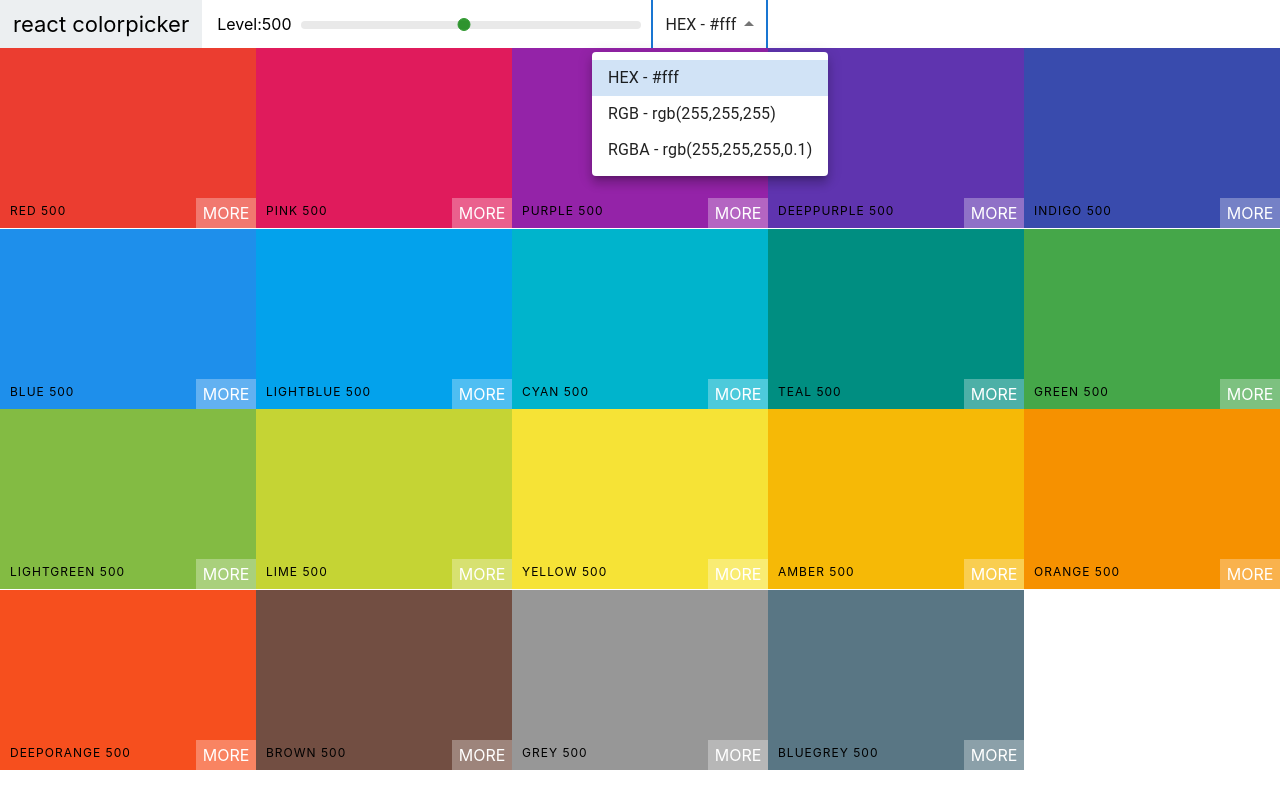
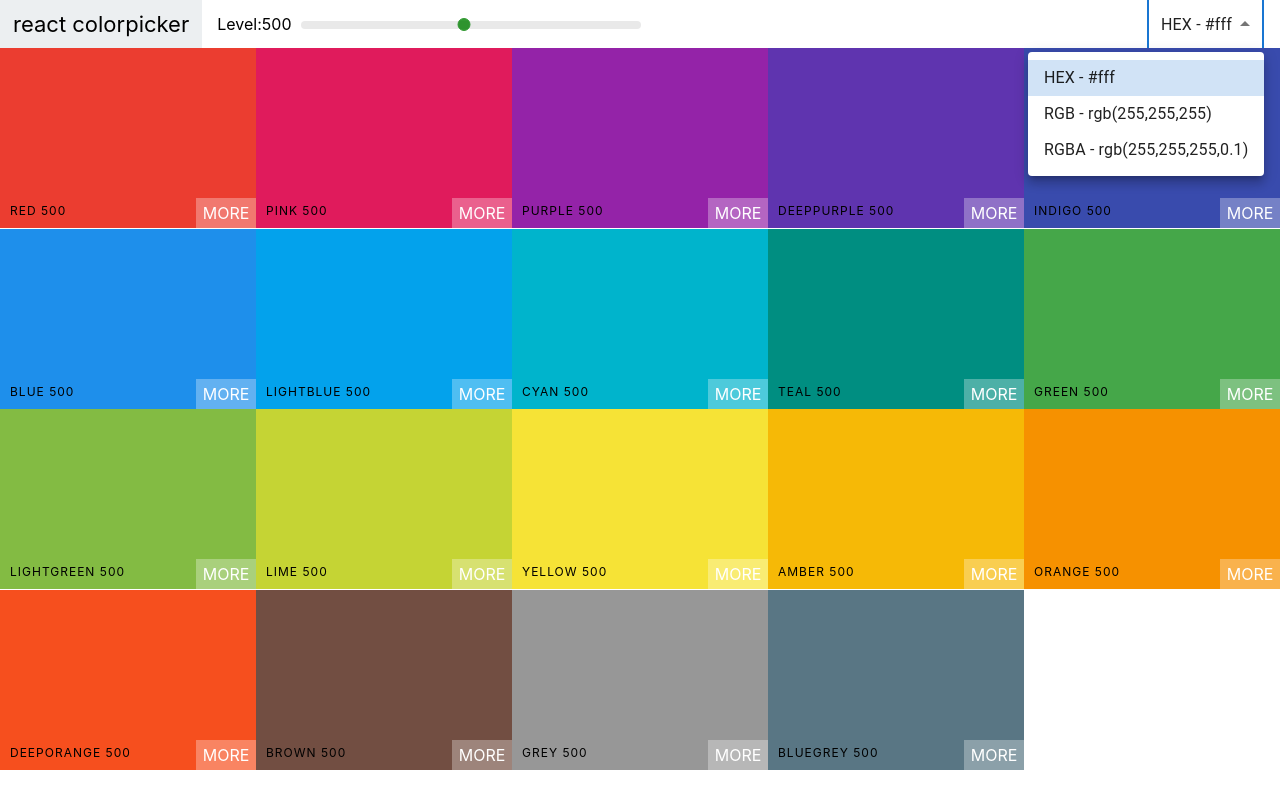
Before and after one commit to ehsansh/react-bootcamp, a React (Create React App) app: page / in a window 1280 px wide. Both pictures are taken after a click on the element "HEX - #fff". Built offline with nearby package versions, Linux system fonts and the light colour scheme.

Commit message:
add snackbar

```diff
--- a/package.json
+++ b/package.json
@@ -5,6 +5,7 @@
   "dependencies": {
     "@emotion/react": "^11.9.0",
     "@emotion/styled": "^11.8.1",
+    "@mui/icons-material": "^5.8.2",
     "@mui/material": "^5.8.2",
     "@testing-library/jest-dom": "^5.16.4",
     "@testing-library/react": "^13.2.0",
--- a/src/Navbar.css
+++ b/src/Navbar.css
@@ -41,3 +41,7 @@
     margin-top: -3px;
     margin-left: -7px;
 }
+.select-container {
+    margin-left: auto;
+    margin-right: 1rem;
+}
--- a/src/Navbar.js
+++ b/src/Navbar.js
@@ -1,7 +1,11 @@
 import React, { Component } from 'react';
-import Select, { SelectChangeEvent } from '@mui/material/Select';
+import FormControl from '@mui/material/FormControl';
+import Select from '@mui/material/Select';
 import MenuItem from '@mui/material/MenuItem';
 import Slider from 'rc-slider';
+import Snackbar from '@mui/material/Snackbar';
+import CloseIcon from '@mui/icons-material/Close';
+import IconButton from '@mui/material/IconButton';
 import 'rc-slider/assets/index.css';
 
 import './Navbar.css';
@@ -11,16 +15,21 @@ export default class Navbar extends Component {
         super(props);
         this.state = {
             format: 'hex',
+            open: false,
         };
-        this.handleChange = this.handleChange.bind(this);
+        this.handleFormatChange = this.handleFormatChange.bind(this);
+        this.closeSnackbar = this.closeSnackbar.bind(this);
     }
-    handleChange(e) {
-        this.setState({ format: e.target.value });
-        this.props.handleChange(e.target.value);
+    closeSnackbar() {
+        this.setState({ open: false });
+    }
+    handleFormatChange(e) {
+        this.setState({ format: e.target.value, open: true });
+        this.props.handleFormatChange(e.target.value);
     }
     render() {
         const { level, changeLevel } = this.props;
-        const { format } = this.state;
+        const { format, open } = this.state;
         return (
             <header className='Navbar'>
                 <div className='logo'>
@@ -39,14 +48,41 @@ export default class Navbar extends Component {
                     </div>
                 </div>
                 <div className='select-container'>
-                    <Select value={format} onChange={this.handleChange}>
-                        <MenuItem value='hex'>HEX - #fff</MenuItem>
-                        <MenuItem value='rgb'>RGB - rgb(255,255,255)</MenuItem>
-                        <MenuItem value='rgba'>
-                            RGBA - rgb(255,255,255,0.1)
-                        </MenuItem>
-                    </Select>
+                    <FormControl fullWidth>
+                        <Select
+                            value={format}
+                            onChange={this.handleFormatChange}
+                        >
+                            <MenuItem value='hex'>HEX - #fff</MenuItem>
+                            <MenuItem value='rgb'>
+                                RGB - rgb(255,255,255)
+                            </MenuItem>
+                            <MenuItem value='rgba'>
+                                RGBA - rgb(255,255,255,0.1)
+                            </MenuItem>
+                        </Select>
+                    </FormControl>
                 </div>
+                <Snackbar
+                    anchorOrigin={{ vertical: 'bottom', horizontal: 'left' }}
+                    open={open}
+                    autoHideDuration={3000}
+                    message={
+                        <span id='message-id'>
+                            Format changed to {format.toUpperCase()}!
+                        </span>
+                    }
+                    onClose={this.closeSnackbar}
+                    action={[
+                        <IconButton
+                            onClick={this.closeSnackbar}
+                            color='inherit'
+                            key='close'
+                        >
+                            <CloseIcon></CloseIcon>
+                        </IconButton>,
+                    ]}
+                />
             </header>
         );
     }
--- a/src/Palette.js
+++ b/src/Palette.js
@@ -30,7 +30,7 @@ export default class Palette extends Component {
         return (
             <div className='Palette'>
                 <Navbar
-                    handleChange={this.changeFormat}
+                    handleFormatChange={this.changeFormat}
                     level={level}
                     changeLevel={this.changeLevel}
                 />
```
Also changed, not shown: 1 other file (tests, documents, lock files or other folders).
